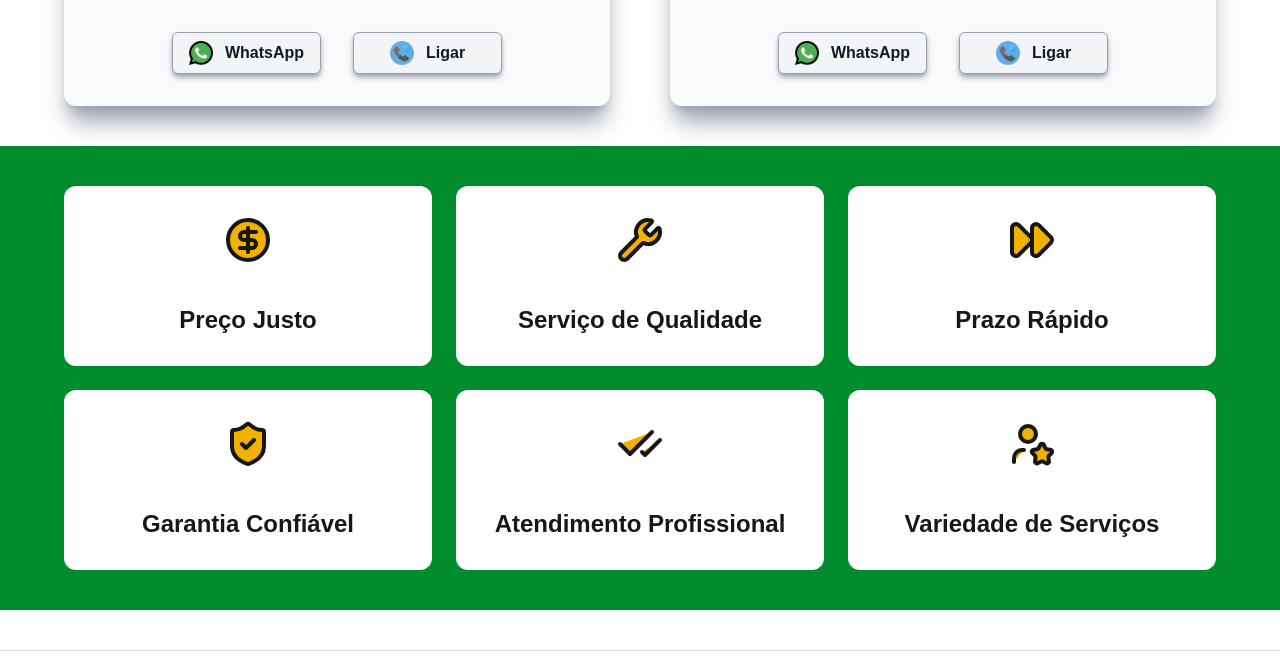
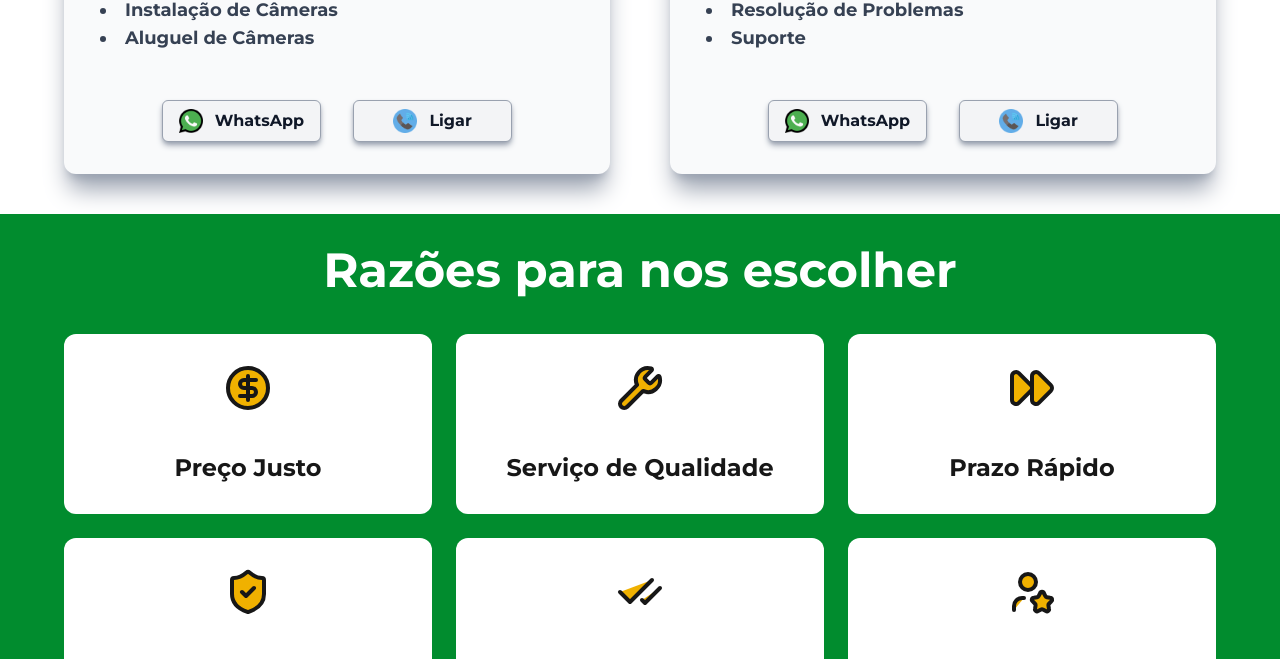
Before and after one commit to mathszgg/Projeto-Site-Infomag, a Next.js app: page / in a window 1280 px wide. Shown: the part 3671-4330 px from the top of the page. Built offline with nearby package versions, Linux system fonts and the light colour scheme.

Commit message:
Changing font-family to Montserrat

```diff
--- a/src/app/globals.css
+++ b/src/app/globals.css
@@ -6,14 +6,30 @@
   --header-height: 72px;
 }
 
+@font-face {
+  font-display: swap;
+  font-family: 'Montserrat';
+  font-style: normal;
+  font-weight: 400; /* Regular */
+  src: url('/fonts/montserrat-v30-latin-regular.woff2') format('woff2');
+}
+
+@font-face {
+  font-display: swap;
+  font-family: 'Montserrat';
+  font-style: normal;
+  font-weight: 700; /* Bold */
+  src: url('/fonts/montserrat-v30-latin-700.woff2') format('woff2');
+}
+
 @theme inline {
   --color-background: var(--background);
   --color-foreground: var(--foreground);
   --color-primary-color: #018c2e;
   --color-secondary-color: #ffffff;
 
-  --font-sans: var(--font-geist-sans);
-  --font-mono: var(--font-geist-mono);
+  --font-sans: 'Montserrat', default;
+  /* --font-mono: var(--font-geist-mono); */
 
   --animate-progress-bar: progress-bar 3.5s linear;
 
@@ -39,7 +55,7 @@
 body {
   background: var(--background);
   color: var(--foreground);
-  font-family: Arial, Helvetica, sans-serif;
+  font-family: Montserrat, Helvetica, sans-serif;
 }
 
 /* Swiper Navigation */
--- a/src/components/ChooseUs.tsx
+++ b/src/components/ChooseUs.tsx
@@ -19,7 +19,9 @@ const reasons: ReasonsData[] = [
 
 const ChooseUs = () => {
     return (
-        <div className='bg-primary-color flex justify-center w-full'>
+        <div className='bg-primary-color flex flex-col items-center justify-center w-full'>
+            <h2 className='text-center text-5xl text-white font-bold mt-8'>Razões para nos escolher</h2>
+
             <div className='inline-grid w-6xl grid-cols-2 sm:grid-cols-3 gap-6 mx-4 my-10'>
             {reasons.map((item, index) => {
                 return (
```
Also changed, not shown: public/fonts/montserrat-v30-latin-700.woff2 (added), public/fonts/montserrat-v30-latin-regular.woff2 (added).
